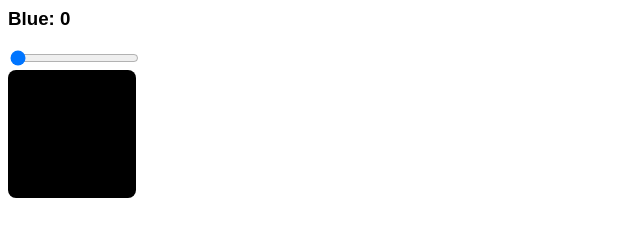
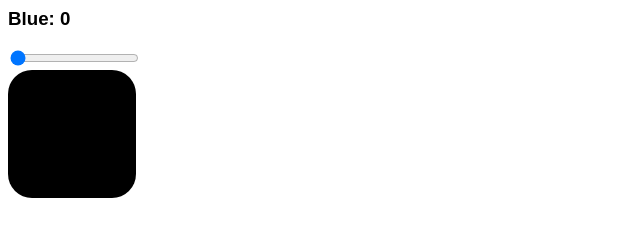
Before and after one commit to leonardo-vargas-de-paula/react-rgb, a React (Create React App) app: page / in a window 1280 px wide. Shown: the part 174-410 px from the top of the page, without its empty margins (0-640 px from the left). Built offline with nearby package versions, Linux system fonts and the light colour scheme.

Commit message:
refactor: muda border-radius para 1.5rem

```diff
--- a/src/components/ColorBox/styles.css
+++ b/src/components/ColorBox/styles.css
@@ -1,6 +1,6 @@
 .color-box {
     width: 8rem;
     height: 8rem;
-    border-radius: 0.5rem;
+    border-radius: 1.5rem;
     border-color: rgb(0, 0, 0);
 }
```
